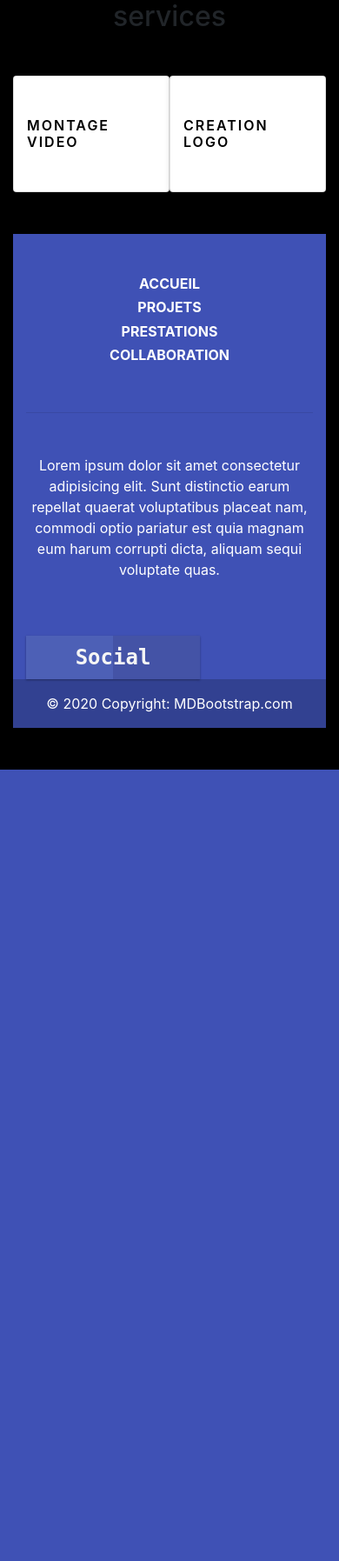
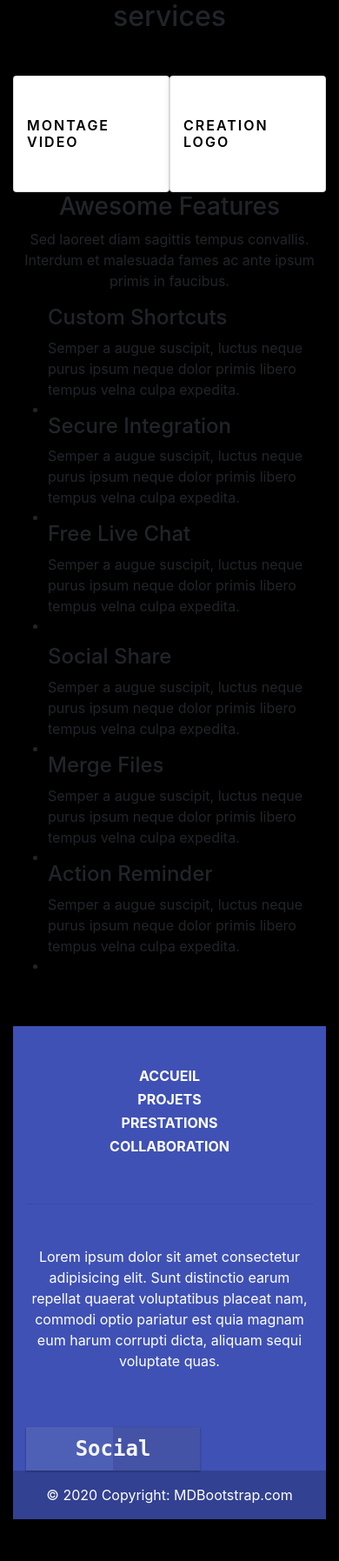
Before and after one commit to TheMaxium69/49Volts-WebSite, a PHP site: page /prestation.php in a window 390 px wide. Shown: the part 86-1881 px from the top of the page at 87% size. Before the commit the page ends 971 px from the top, so only its background shows below. Run offline with PHP 8.4, Linux system fonts and the light colour scheme.

Commit message:
prestation

```diff
--- a/prestation.php
+++ b/prestation.php
@@ -24,6 +24,163 @@
             </div>
           </section>
 
+          		<!-- Features -->
+		<section id="features" class="bg-grey">
+
+			<!-- Container -->
+			<div class="container">
+
+				<!-- Section title -->
+				<div class="row justify-content-center">
+					<div class="col-12 col-md-10 col-lg-6">
+
+						<div class="section-title text-center">
+							<h3>Awesome Features</h3>
+							<p>Sed laoreet diam sagittis tempus convallis. Interdum et malesuada fames ac ante ipsum primis in faucibus. </p>
+						</div>
+
+					</div>
+				</div>
+
+				<div class="row d-flex align-items-center">
+
+					<!-- Left -->
+					<div class="col-12 col-md-6 col-lg-4">
+
+						<ul class="features-item">
+
+							<!-- Feature box -->
+							<li>
+								<div class="feature-box box-left d-flex">
+
+									<!-- Box icon -->
+									<div class="box-icon">
+										<div class="icon icon-basic-gear"></div>
+									</div>
+
+									<!-- Box Text -->
+									<div class="box-text align-self-center align-self-md-start">
+										<h4>Custom Shortcuts</h4>
+										<p>Semper a augue suscipit, luctus neque purus ipsum neque dolor primis libero tempus velna culpa expedita.</p>
+									</div>
+
+								</div>
+							</li>
+
+							<!-- Feature box -->
+							<li>
+								<div class="feature-box box-left d-flex">
+
+									<!-- Box icon -->
+									<div class="box-icon">
+										<div class="icon icon-basic-lock"></div>
+									</div>
+
+									<!-- Box Text -->
+									<div class="box-text align-self-center align-self-md-start">
+										<h4>Secure Integration</h4>
+										<p>Semper a augue suscipit, luctus neque purus ipsum neque dolor primis libero tempus velna culpa expedita.</p>
+									</div>
+
+								</div>
+							</li>
+
+							<!-- Feature box -->
+							<li>
+								<div class="feature-box box-left d-flex">
+
+									<!-- Box icon -->
+									<div class="box-icon">
+										<div class="icon icon-basic-message-txt"></div>
+									</div>
+
+									<!-- Box Text -->
+									<div class="box-text align-self-center align-self-md-start">
+										<h4>Free Live Chat</h4>
+										<p>Semper a augue suscipit, luctus neque purus ipsum neque dolor primis libero tempus velna culpa expedita.</p>
+									</div>
+
+								</div>
+							</li>
+
+						</ul>
+					</div>
+
+					<!-- Center -->
+					<div class="col-12 col-lg-4 d-none d-lg-block">
+						<div class="features-thumb text-center">
+							<img src="images/features/awesome-features.png" alt="" />
+						</div>
+					</div>
+
+					<!-- Right -->
+					<div class="col-12 col-md-6 col-lg-4">
+
+						<ul class="features-item">
+
+							<!-- Feature box -->
+							<li>
+								<div class="feature-box d-flex">
+
+									<!-- Box icon -->
+									<div class="box-icon">
+										<div class="icon icon-basic-share"></div>
+									</div>
+
+									<!-- Box Text -->
+									<div class="box-text align-self-center align-self-md-start">
+										<h4>Social Share</h4>
+										<p>Semper a augue suscipit, luctus neque purus ipsum neque dolor primis libero tempus velna culpa expedita.</p>
+									</div>
+
+								</div>
+							</li>
+
+							<!-- Feature box -->
+							<li>
+								<div class="feature-box d-flex">
+
+									<!-- Box icon -->
+									<div class="box-icon">
+										<div class="icon icon-basic-sheet-multiple"></div>
+									</div>
+
+									<!-- Box Text -->
+									<div class="box-text align-self-center align-self-md-start">
+										<h4>Merge Files</h4>
+										<p>Semper a augue suscipit, luctus neque purus ipsum neque dolor primis libero tempus velna culpa expedita.</p>
+									</div>
+
+								</div>
+							</li>
+
+							<!-- Feature box -->
+							<li>
+								<div class="feature-box d-flex">
+
+									<!-- Box icon -->
+									<div class="box-icon">
+										<div class="icon icon-basic-alarm"></div>
+									</div>
+
+									<!-- Box Text -->
+									<div class="box-text align-self-center align-self-md-start">
+										<h4>Action Reminder</h4>
+										<p>Semper a augue suscipit, luctus neque purus ipsum neque dolor primis libero tempus velna culpa expedita.</p>
+									</div>
+
+								</div>
+							</li>
+
+						</ul>
+					</div>
+
+				</div>
+
+			</div>
+
+		</section>
+
 
 
 
```
